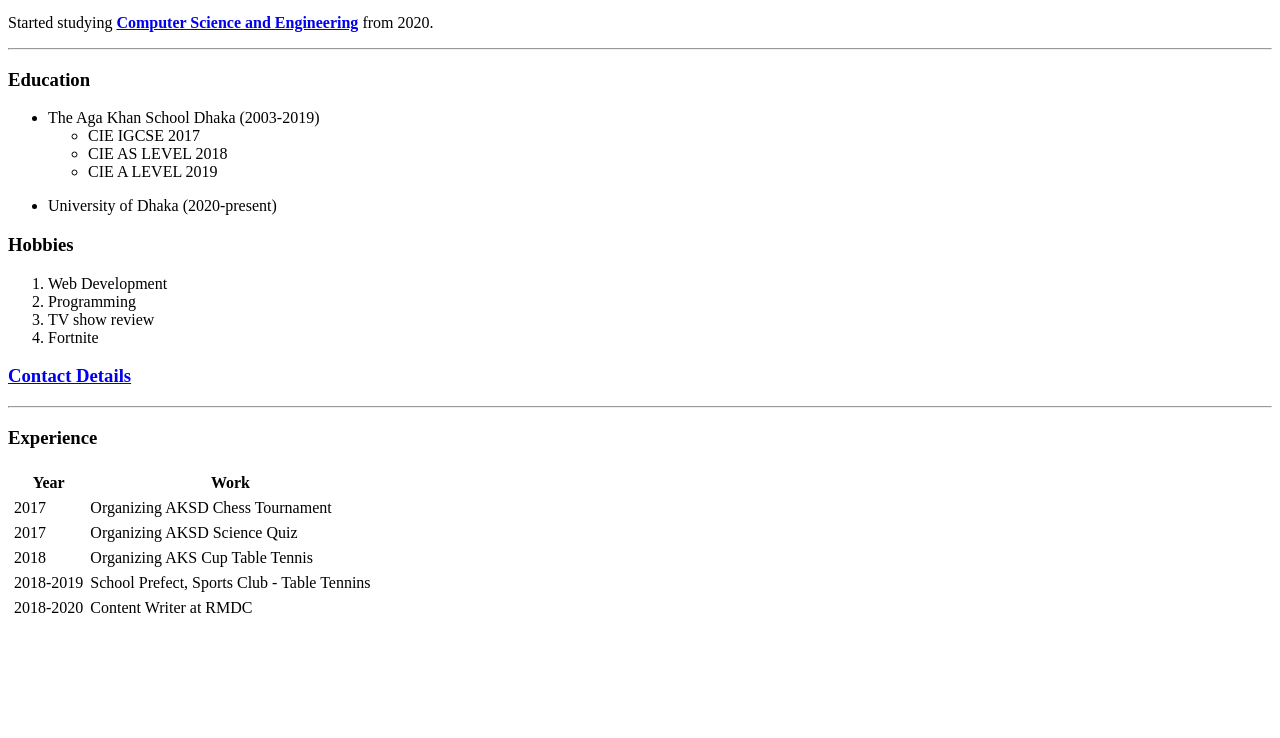
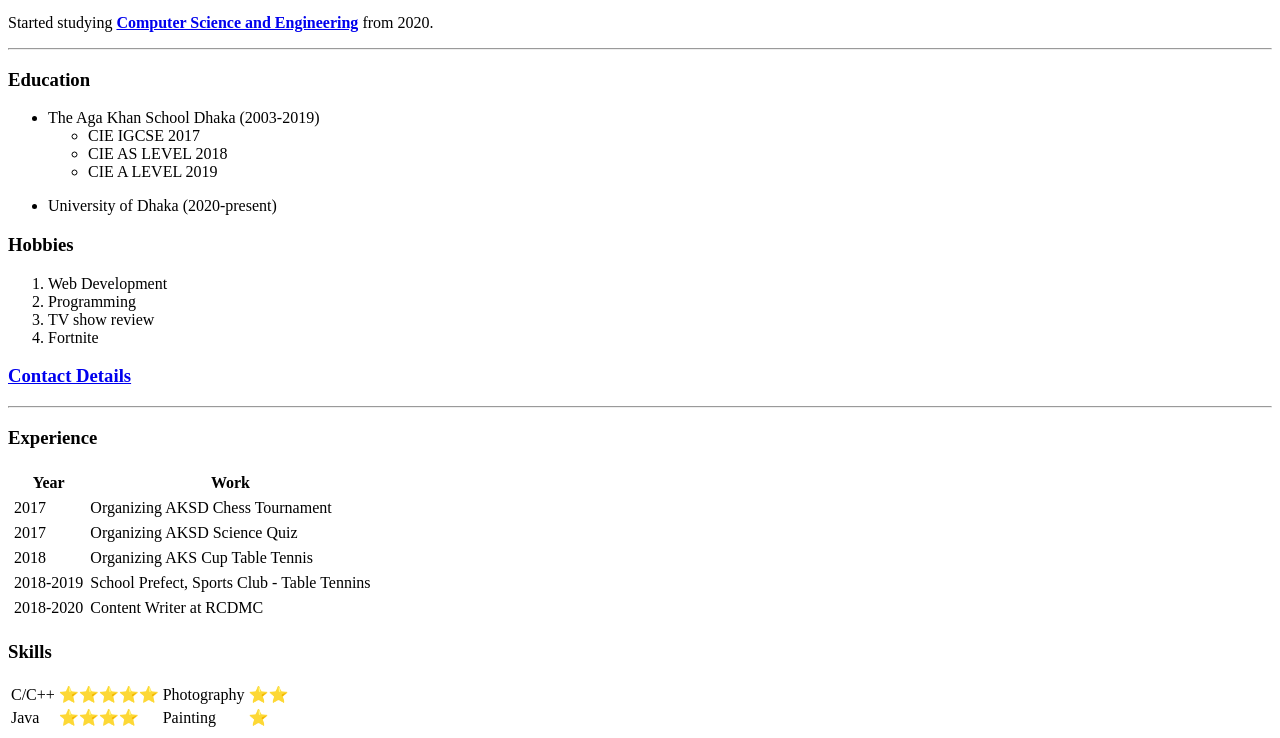
Before and after one commit to Sadmin23/My-Personal-Site, a plain HTML site: page HTML - Personal Site/index.html in a window 1280 px wide. Shown: the part 568-1306 px from the top of the page. Before the commit the page ends 1199 px from the top, so only its background shows below. Drawn offline with Linux system fonts and the light colour scheme.

Commit message:
Skills added

```diff
--- a/HTML - Personal Site/index.html
+++ b/HTML - Personal Site/index.html
@@ -75,9 +75,24 @@
         </tr>
         <tr>
           <td>2018-2020</td>
-          <td>Content Writer at RMDC</td>
+          <td>Content Writer at RCDMC</td>
         </tr>
       </body>
     </table>
+    <h3>Skills</h3>
+    <table>
+      <tr>
+        <td>C/C++</td>
+        <td>⭐⭐⭐⭐⭐</td>
+        <td>Photography</td>
+        <td>⭐⭐</td>
+      </tr>
+      <tr>
+        <td>Java</td>
+        <td>⭐⭐⭐⭐</td>
+        <td>Painting</td>
+        <td>⭐</td>
+      </tr>
+    </table>
   </body>
 </html>
```
